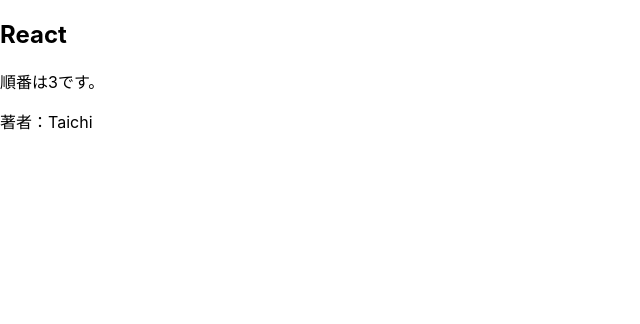
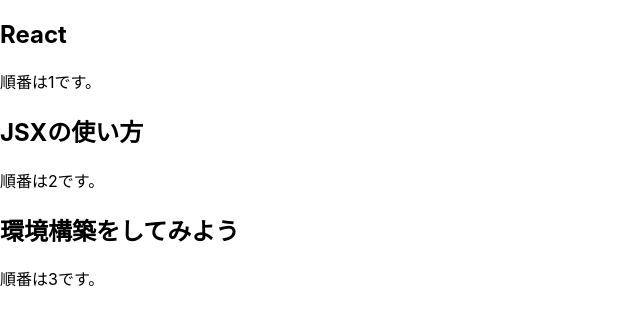
Before and after one commit to gleek908i/react-torahack, a React (Create React App) app: page / in a window 1280 px wide. Shown: the top 324 px of the page, without its empty margins (0-640 px from the left). Built offline with nearby package versions, Linux system fonts and the light colour scheme.

Commit message:
component

```diff
--- a/src/Article.jsx
+++ b/src/Article.jsx
@@ -4,8 +4,7 @@
     return (
         <div>
             <h2>{props.title}</h2>
-    <p>順番は{props.order}です。</p>
-    <p>著者：{props.author}</p>
+            <p>順番は{props.order}です。</p>
         </div>
     )
 }
--- a/src/Blog.jsx
+++ b/src/Blog.jsx
@@ -9,9 +9,9 @@
         const authorName="Taichi"
         return (
             <React.Fragment>
-                <Article    title="React"
-                            order={3}
-                            author={authorName} />
+                <Article    title="React"　order={1} />
+                <Article    title="JSXの使い方" order={2}/>
+                <Article    title="環境構築をしてみよう" order={3}/>
             </React.Fragment>
         )
     }
```
Also changed, not shown: 1 other file (tests, documents, lock files or other folders).
